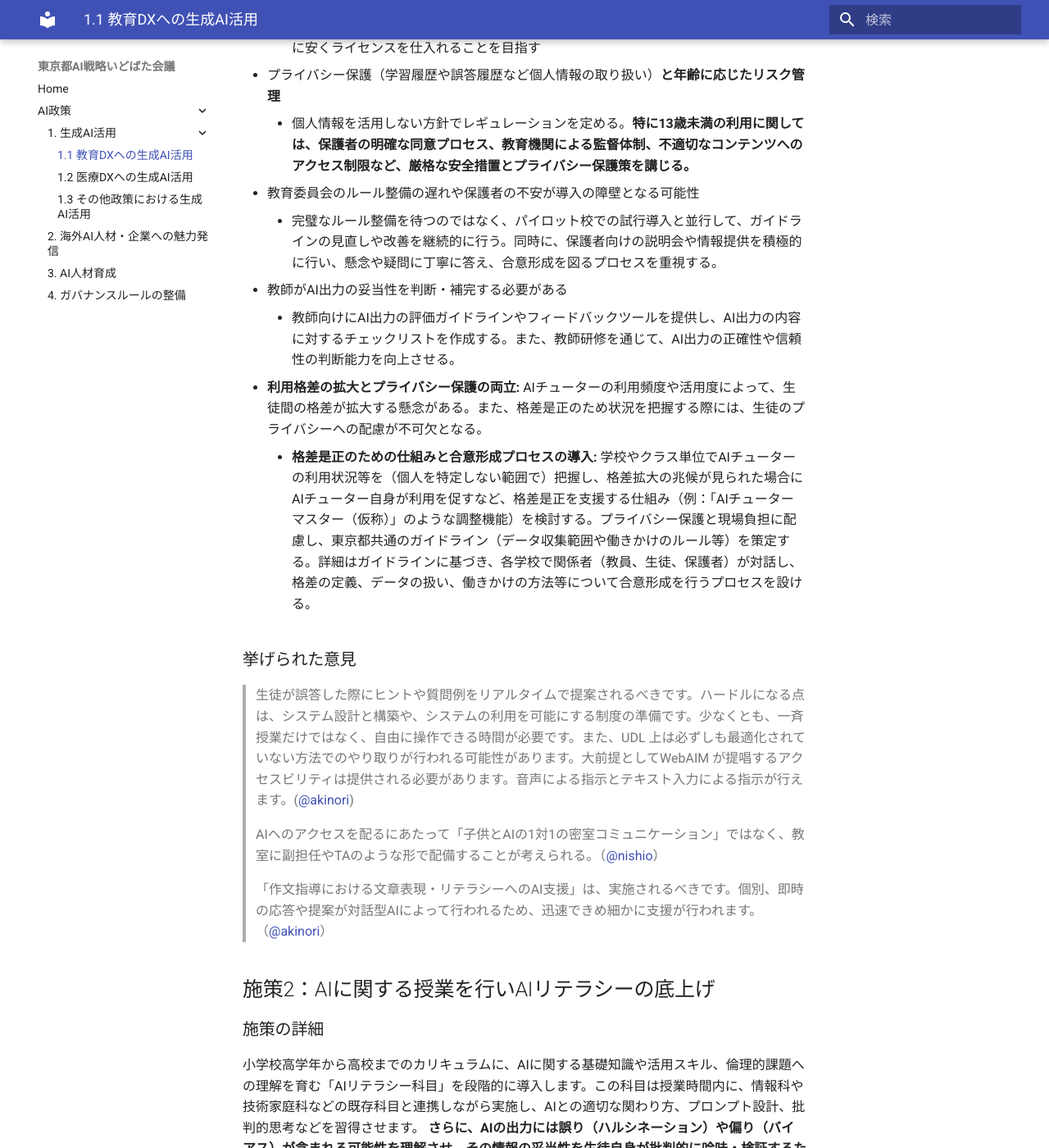
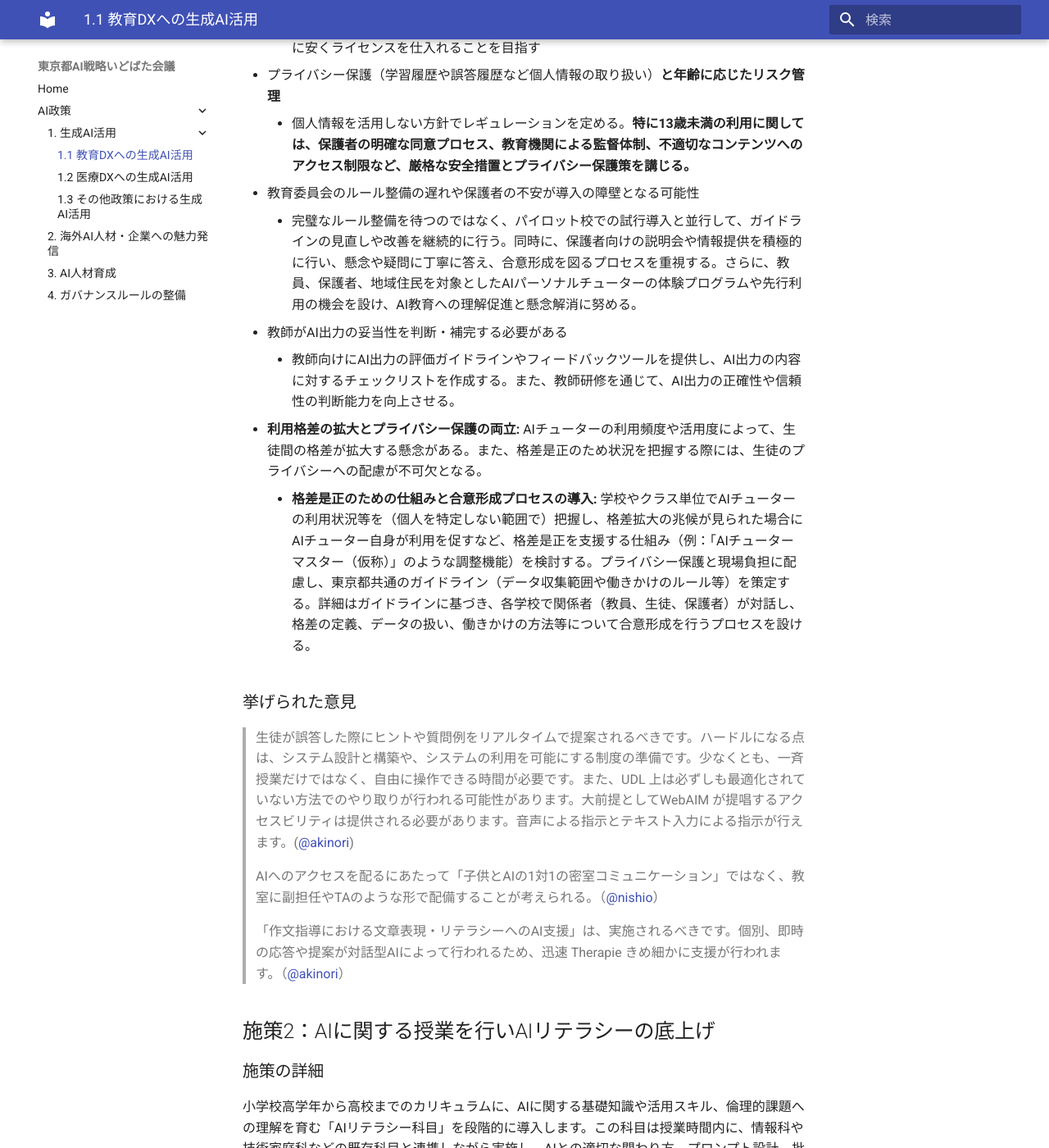
Before and after one commit to takahiroanno2024/2025_ai_idobatakaigi_output, an MkDocs documentation site: the page built from docs/1.1_教育DXへの生成AI活用.md, in a window 1280 px wide and 1400 px high, scrolled down 2668 px. Shown: the whole window at 82% size. Built offline with MkDocs 1.6.1 and Material for MkDocs 9.7.7, drawn with Linux system fonts in a browser that asks for light colours.

Commit message:
施策1の保護者の不安解消策に体験プログラムを追記 (ryui)

```diff
--- a/docs/1.1_教育DXへの生成AI活用.md
+++ b/docs/1.1_教育DXへの生成AI活用.md
@@ -42,7 +42,7 @@ ChatGPT等の汎用的なLLM（大規模言語モデル）を全児童生徒に
 - プライバシー保護（学習履歴や誤答履歴など個人情報の取り扱い）**と年齢に応じたリスク管理**
     - 個人情報を活用しない方針でレギュレーションを定める。**特に13歳未満の利用に関しては、保護者の明確な同意プロセス、教育機関による監督体制、不適切なコンテンツへのアクセス制限など、厳格な安全措置とプライバシー保護策を講じる。**
 - 教育委員会のルール整備の遅れや保護者の不安が導入の障壁となる可能性
-    - 完璧なルール整備を待つのではなく、パイロット校での試行導入と並行して、ガイドラインの見直しや改善を継続的に行う。同時に、保護者向けの説明会や情報提供を積極的に行い、懸念や疑問に丁寧に答え、合意形成を図るプロセスを重視する。
+    - 完璧なルール整備を待つのではなく、パイロット校での試行導入と並行して、ガイドラインの見直しや改善を継続的に行う。同時に、保護者向けの説明会や情報提供を積極的に行い、懸念や疑問に丁寧に答え、合意形成を図るプロセスを重視する。さらに、教員、保護者、地域住民を対象としたAIパーソナルチューターの体験プログラムや先行利用の機会を設け、AI教育への理解促進と懸念解消に努める。
 - 教師がAI出力の妥当性を判断・補完する必要がある
     - 教師向けにAI出力の評価ガイドラインやフィードバックツールを提供し、AI出力の内容に対するチェックリストを作成する。また、教師研修を通じて、AI出力の正確性や信頼性の判断能力を向上させる。
 - **利用格差の拡大とプライバシー保護の両立:** AIチューターの利用頻度や活用度によって、生徒間の格差が拡大する懸念がある。また、格差是正のため状況を把握する際には、生徒のプライバシーへの配慮が不可欠となる。
@@ -53,7 +53,7 @@ ChatGPT等の汎用的なLLM（大規模言語モデル）を全児童生徒に
 
 > AIへのアクセスを配るにあたって「子供とAIの1対1の密室コミュニケーション」ではなく、教室に副担任やTAのような形で配備することが考えられる。（[@nishio](https://large-scale-conversation-sandbox.discourse.group/t/topic/78/8?u=eitaro)）
 
-> 「作文指導における文章表現・リテラシーへのAI支援」は、実施されるべきです。個別、即時の応答や提案が対話型AIによって行われるため、迅速できめ細かに支援が行われます。（[@akinori](https://large-scale-conversation-sandbox.discourse.group/t/topic/78/18?u=eitaro)）
+> 「作文指導における文章表現・リテラシーへのAI支援」は、実施されるべきです。個別、即時の応答や提案が対話型AIによって行われるため、迅速 Therapie きめ細かに支援が行われます。（[@akinori](https://large-scale-conversation-sandbox.discourse.group/t/topic/78/18?u=eitaro)）
 
 ## 施策2：AIに関する授業を行いAIリテラシーの底上げ
 
```
